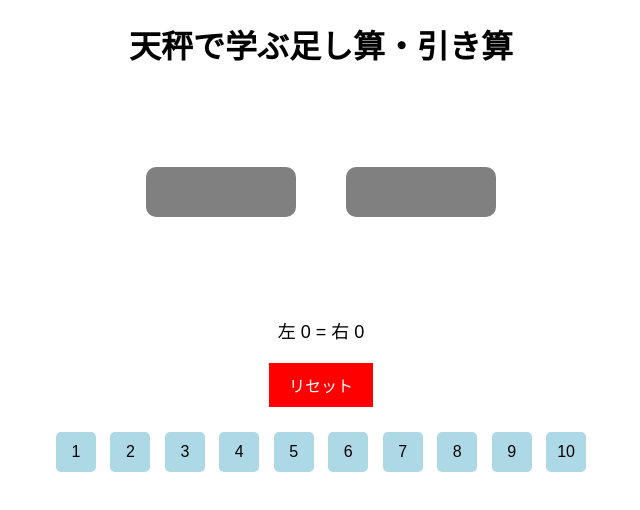
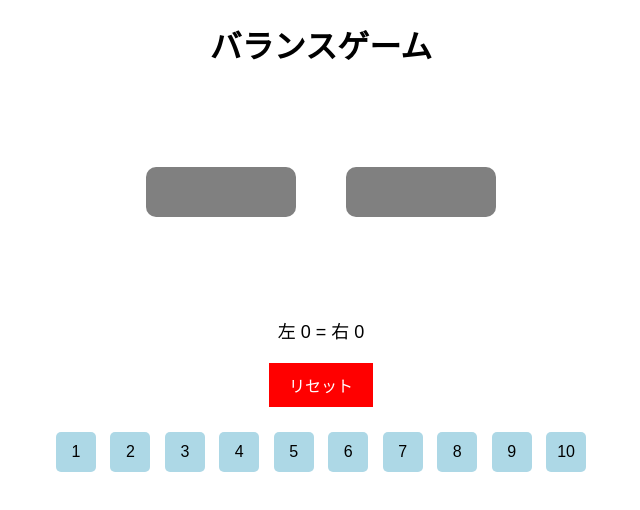
Before and after one commit to tarimits/balance-game, a plain HTML site: page index.html in a window 1280 px wide. Shown: the whole page, without its empty margins (319-959 px from the left). Drawn offline with Linux system fonts and the light colour scheme.

Commit message:
Update index.html

```diff
--- a/index.html
+++ b/index.html
@@ -3,11 +3,11 @@
 <head>
     <meta charset="UTF-8">
     <meta name="viewport" content="width=device-width, initial-scale=1.0">
-    <title>天秤で学ぶ足し算・引き算</title>
+    <title>バランスゲーム</title>
     <link rel="stylesheet" href="style.css">
 </head>
 <body>
-    <h1>天秤で学ぶ足し算・引き算</h1>
+    <h1>バランスゲーム</h1>
     <div class="balance-container">
         <div class="plate left" id="left-plate" onclick="placeNumber('left')">
             <div class="plate-content" id="left-content"></div>
```
